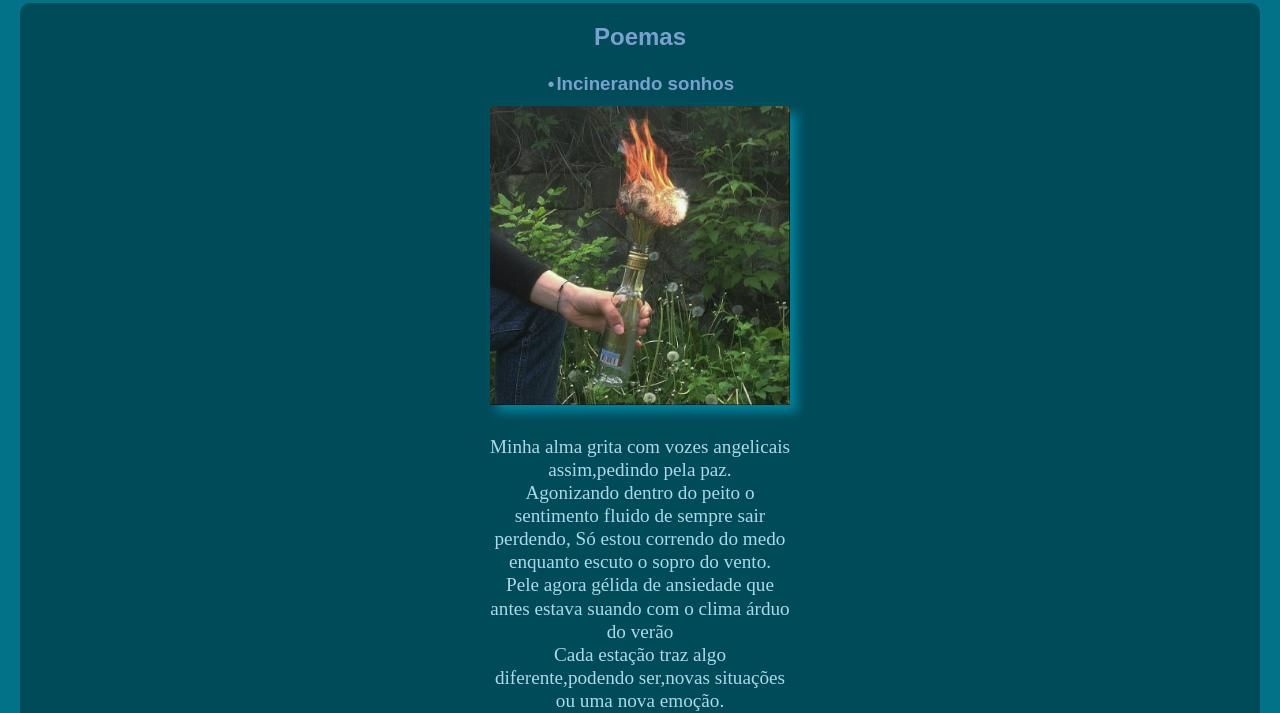
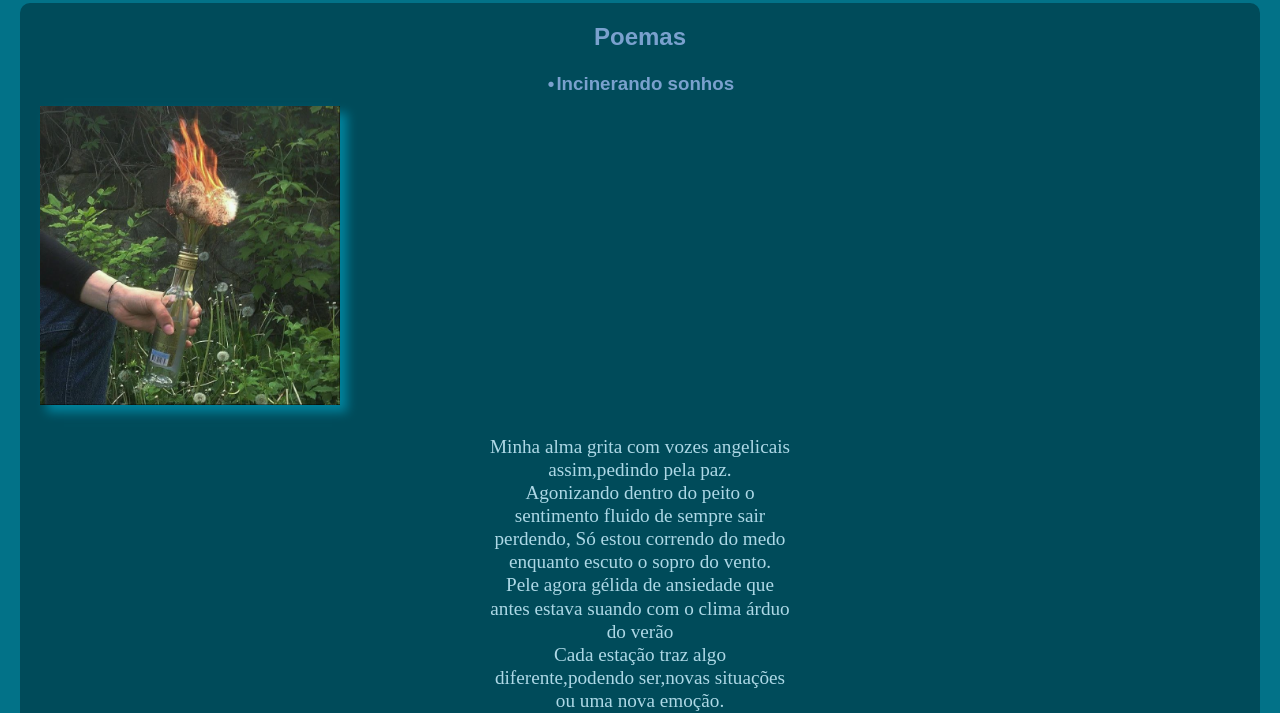
Before and after one commit to NicolasNCS/site-projeto, a plain HTML site: page index.html in a window 1280 px wide. Shown: the part 87-800 px from the top of the page. Drawn offline with Linux system fonts and the light colour scheme.

Commit message:
Update estilo.css

```diff
--- a/estilo.css
+++ b/estilo.css
@@ -100,8 +100,9 @@ main > div {
 }
 
 main  img {
-    margin: auto;
+    margin: 0;
     display: block;
+    min-height: 100px;
     max-width: 300px;
     box-shadow: 7px 7px 10px var(--corheader);
     margin-bottom: 30px;
```
